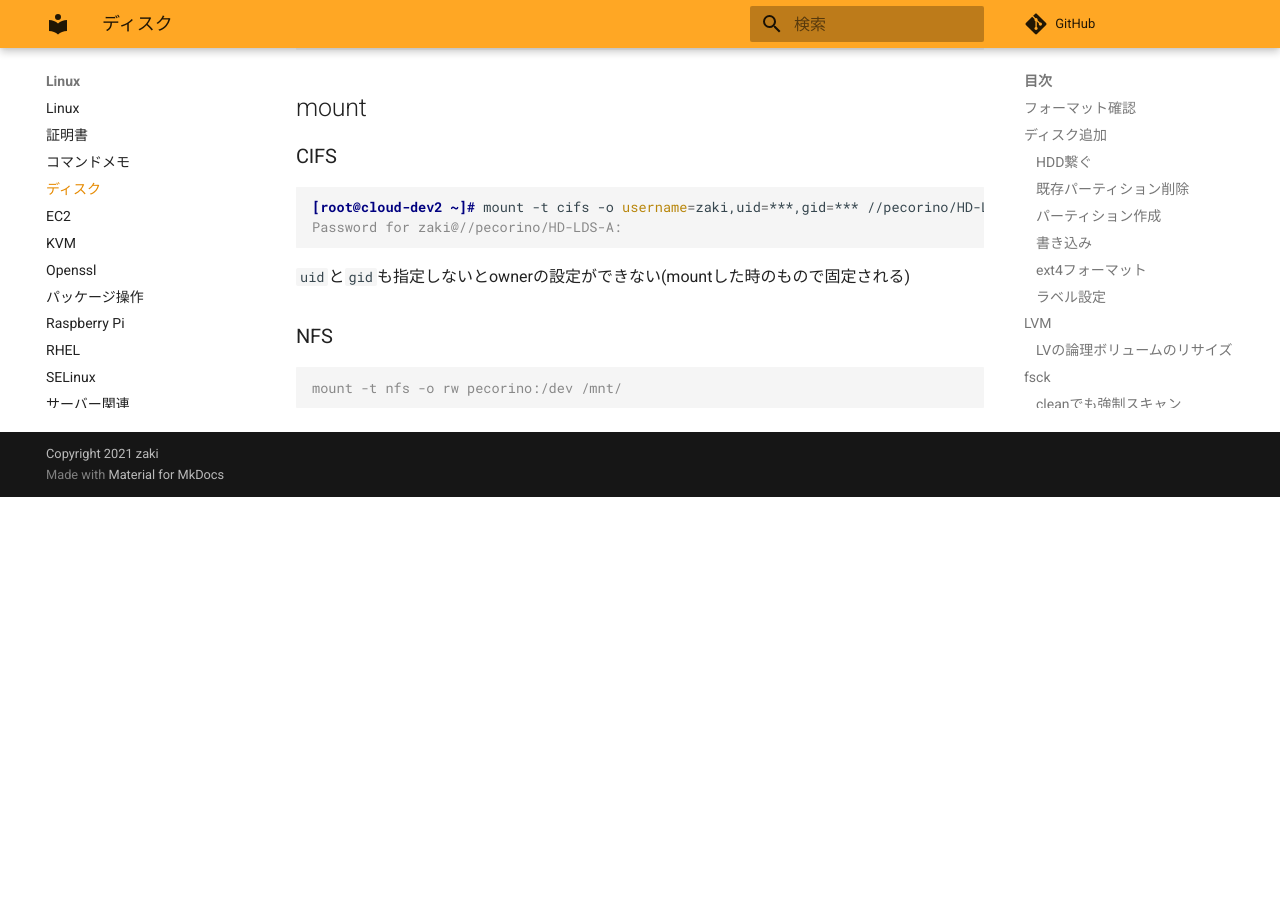
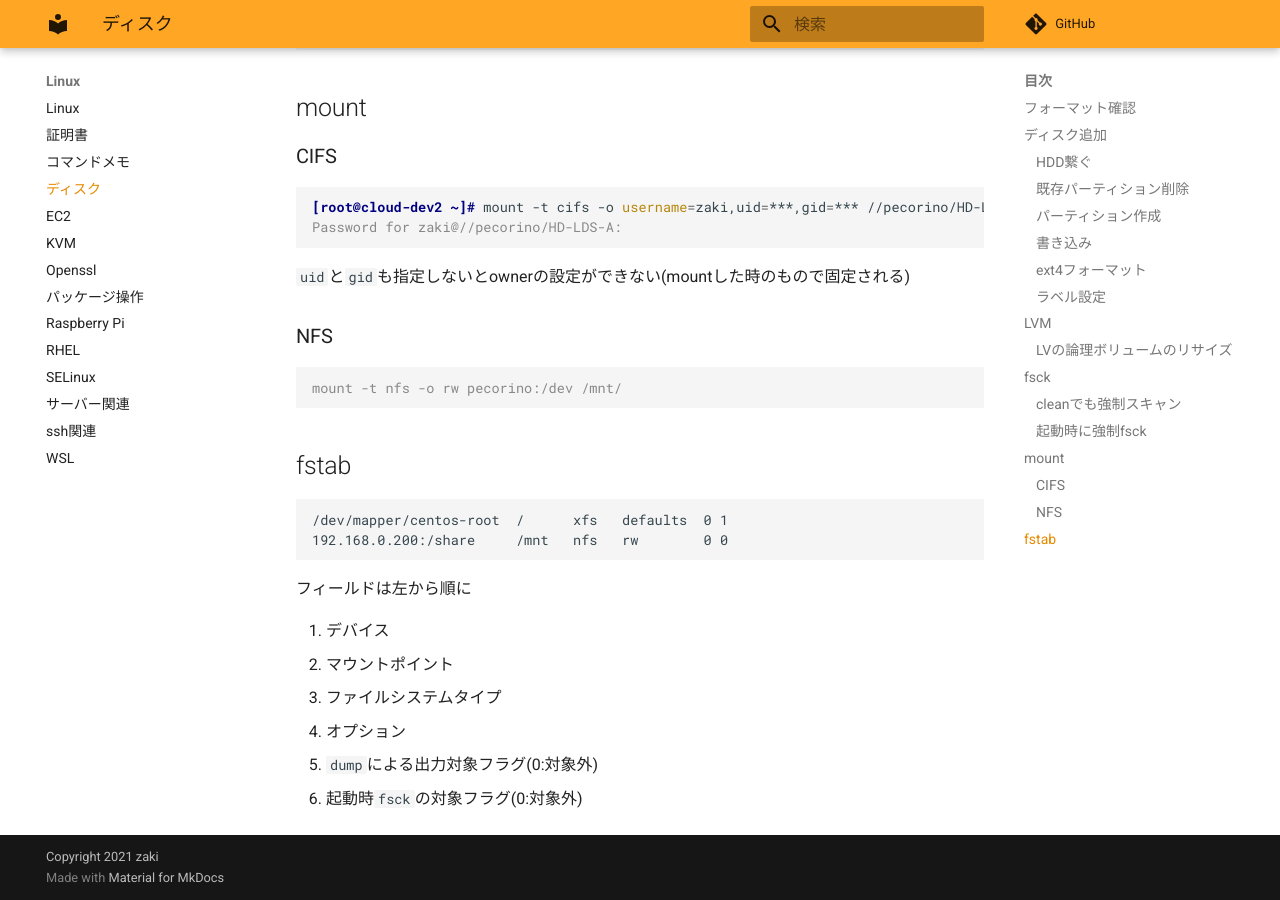
Before and after one commit to zaki-lknr/docs, an MkDocs documentation site: the page built from docs/Linux/disk.md, in a window 1280 px wide and 900 px high, scrolled down 4821 px. Built offline with MkDocs 1.6.1 and Material for MkDocs 9.7.7, drawn with Linux system fonts in a browser that asks for light colours; comment, search, counter and statistics services are not loaded; before the commit the page ends 5318 px from its top, so only the background shows below that.

Commit message:
add: linux/disk: fstab書式

````diff
--- a/docs/Linux/disk.md
+++ b/docs/Linux/disk.md
@@ -251,3 +251,19 @@ Password for zaki@//pecorino/HD-LDS-A:
 ```console
 mount -t nfs -o rw pecorino:/dev /mnt/
 ```
+
+## fstab
+
+```
+/dev/mapper/centos-root  /      xfs   defaults  0 1
+192.168.0.200:/share     /mnt   nfs   rw        0 0
+```
+
+フィールドは左から順に
+
+1. デバイス
+1. マウントポイント
+1. ファイルシステムタイプ
+1. オプション
+1. `dump`による出力対象フラグ(0:対象外)
+1. 起動時`fsck`の対象フラグ(0:対象外)
````
